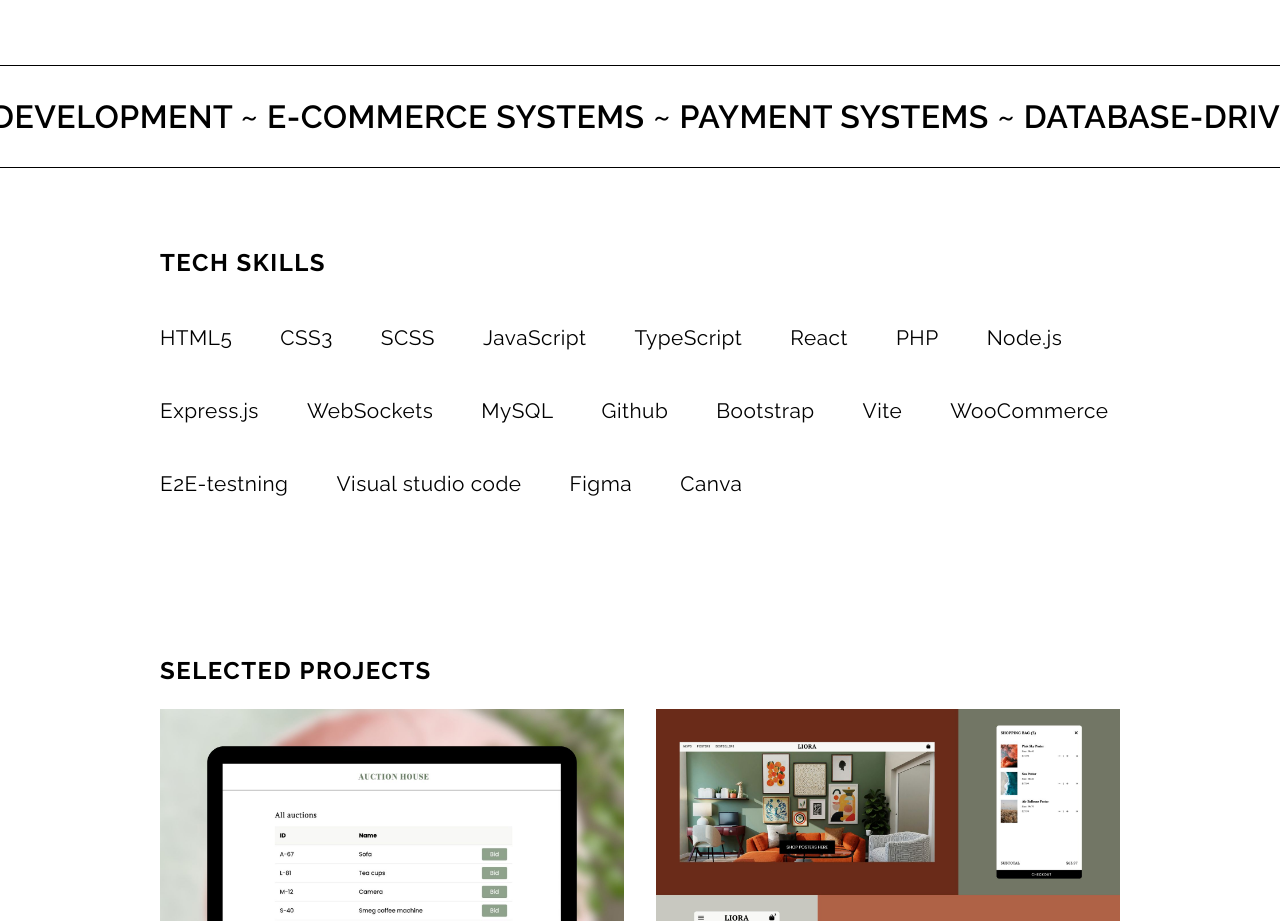
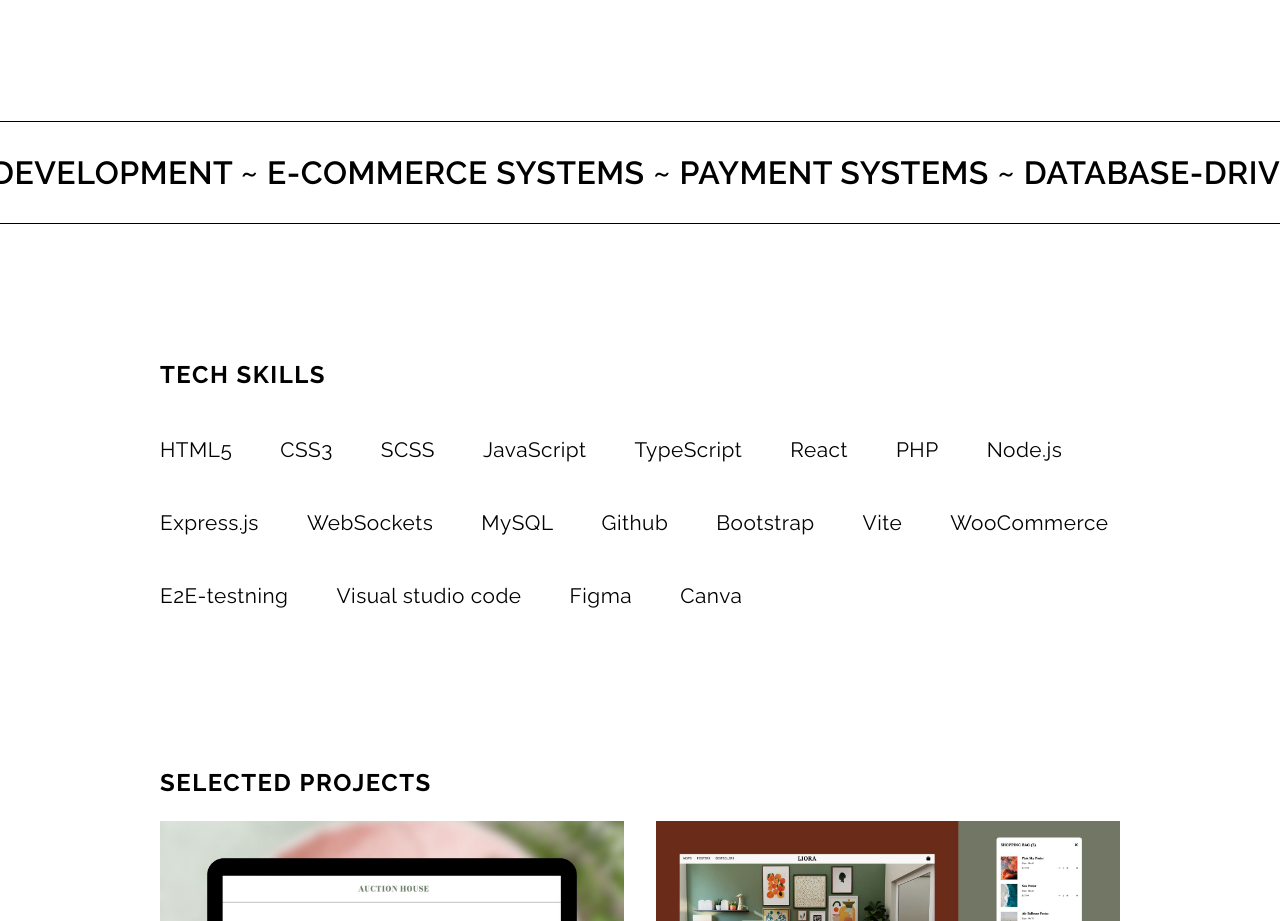
Before and after one commit to malinjansson/mjportfolio, a React (Vite) app: page / in a window 1280 px wide. Shown: the part 1370-2291 px from the top of the page. Built offline with nearby package versions, Linux system fonts and the light colour scheme; a web font is replaced by a local one.

Commit message:
added skills banner container

```diff
--- a/src/components/Skills.tsx
+++ b/src/components/Skills.tsx
@@ -1,5 +1,6 @@
 export const Skills = () => {
     return (
+        <div className="skills-banner-container">
             <div className="skills-scroll-banner">
                 <div className="skills-scroll-content">
                     <span>
@@ -22,5 +23,7 @@ export const Skills = () => {
                     </span>
                 </div>
             </div>
+        </div>
+
     );
 };
--- a/src/styles/_techskills.scss
+++ b/src/styles/_techskills.scss
@@ -47,6 +47,16 @@
 
 }
 
+.skills-banner-container {
+    margin-top: 2rem;
+    margin-bottom: 2rem;
+
+    @include m.desktop {
+        margin-top: 3.5rem;
+        margin-bottom: 3.5rem;
+    }
+}
+
 .skills-scroll-banner {
     width: 100%;
     color: v.$primary-color;
```
Lines whose indentation alone changed are shown as unchanged.
